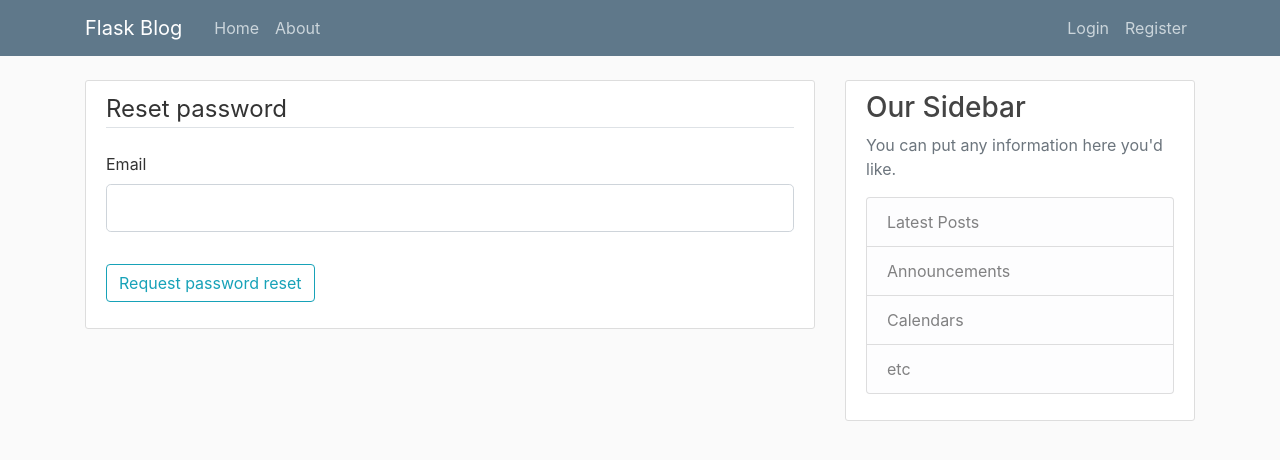
After one commit to dledvinka/Sandbox, a Flask app: page /reset_password in a window 1280 px wide. The commit adds this page. Shown: the top 460 px of the page. Run offline with Flask 2, Linux system fonts and the light colour scheme; some libraries are stand-ins or nearby versions.

Commit message:
Module 10: Password reset

```diff
--- a/Python/FlaskBlog/flaskblog/forms.py
+++ b/Python/FlaskBlog/flaskblog/forms.py
@@ -50,3 +50,17 @@ class PostForm(FlaskForm):
     title = StringField('Title', validators=[DataRequired()])
     content = TextAreaField('Content', validators=[DataRequired()])
     submit = SubmitField('Post')
+
+class RequestResetForm(FlaskForm):
+    email = StringField('Email', validators=[DataRequired(), Email()])
+    submit = SubmitField('Request password reset')
+
+    def validate_email(self, email):
+        user = User.query.filter_by(email=email.data).first()
+        if user is None:
+            raise ValidationError('There is no account with that email. You must register first.')
+
+class ResetPasswordForm(FlaskForm):
+    password = PasswordField('Password', validators=[DataRequired()])
+    confirm_password = PasswordField('Confirm password', validators=[DataRequired(), EqualTo('password')])
+    submit = SubmitField('Reset password')
--- a/Python/FlaskBlog/flaskblog/routes.py
+++ b/Python/FlaskBlog/flaskblog/routes.py
@@ -2,10 +2,11 @@ import secrets
 import os
 from PIL import Image
 from flask import render_template, url_for, flash, redirect, request, abort
-from flaskblog import app, db, bcrypt
-from flaskblog.forms import RegistrationForm, LoginForm, UpdateAccountForm, PostForm
+from flaskblog import app, db, bcrypt, mail
+from flaskblog.forms import RegistrationForm, LoginForm, UpdateAccountForm, PostForm, RequestResetForm, ResetPasswordForm
 from flaskblog.models import User, Post
 from flask_login import login_user, current_user, logout_user, login_required
+from flask_mail import Message
 
 @app.route("/")
 @app.route("/home")
@@ -153,3 +154,44 @@ def delete_post(post_id):
     db.session.commit()
     flash('Your post has been deleted', 'success')
     return redirect(url_for('home'))
+
+def send_reset_email(user):
+    token = user.get_reset_token()
+    msg = Message('Password reset request',
+        sender='noreply@demo.com',
+        recipients=[user.email])
+    msg.body = f'''To reset your password, visit the following link:
+{url_for('reset_token', token=token, _external=True)}
+
+If you did not make this request then simply ignore this email and no changes will be made
+'''
+    mail.send(msg)
+
+@app.route("/reset_password", methods=['GET', 'POST'])
+def reset_request():
+    if current_user.is_authenticated:
+        return redirect(url_for('home'))
+    form = RequestResetForm()
+    if form.validate_on_submit():
+        user = User.query.filter_by(email=form.email.data).first()
+        send_reset_email(user)
+        flash('An email has been sent with instructions to reset your password.', 'info')
+        return redirect(url_for('login'))
+    return render_template('reset_request.html', title='Reset password', form=form)
+
+@app.route("/reset_password/<token>", methods=['GET', 'POST'])
+def reset_token(token):
+    if current_user.is_authenticated:
+        return redirect(url_for('home'))
+    user = User.verify_reset_token(token)
+    if user is None:
+        flash('That is an invalid or expired token', 'warning')
+        return redirect(url_for('reset_request'))
+    form = ResetPasswordForm()
+    if form.validate_on_submit():
+        hashed_password = bcrypt.generate_password_hash(form.password.data).decode('utf-8')
+        user.password = hashed_password
+        db.session.commit()
+        flash('Your password has been updated! You are now able to log in.', 'success')
+        return redirect(url_for('login'))
+    return render_template('reset_token.html', title='Reset password', form=form)
--- a/Python/FlaskBlog/flaskblog/templates/login.html
+++ b/Python/FlaskBlog/flaskblog/templates/login.html
@@ -37,10 +37,10 @@
         </fieldset>
         <div class="form-group">
             {{ form.submit(class="btn btn-outline-info") }}
+            <small class="text-muted ml-2">
+                <a href="{{ url_for('reset_request')}}">Forgot password?</a>
+            </small>
         </div>
-        <small class="text-muted ml-2">
-            <a href="#">Forgot password?</a>
-        </small>
     </form>
 </div>
 <div class="border-top pt-3">
--- /dev/null
+++ b/Python/FlaskBlog/flaskblog/templates/reset_request.html
@@ -0,0 +1,26 @@
+{% extends "layout.html" %} {% block content %}
+<div class="content-section">
+    <form method="POST" action="">
+        {{ form.hidden_tag() }}
+        <fieldset class="form-group">
+            <legend class="border-bottom mb-4">Reset password</legend>
+            <div class="form-group">
+                {{ form.email.label(class="form-control-label")}}
+                {% if form.email.errors %}
+                    {{ form.email(class="form-control form-control-lg is-invalid")}}
+                    <div class="invalid-feedback">
+                        {% for error in form.email.errors %}
+                            <span>{{ error }}</span>
+                        {% endfor %}
+                    </div>
+                {% else %}
+                    {{ form.email(class="form-control form-control-lg")}}
+                {% endif %}
+            </div>
+        </fieldset>
+        <div class="form-group">
+            {{ form.submit(class="btn btn-outline-info") }}
+        </div>
+    </form>
+</div>
+{% endblock content %}
```
Also changed, not shown: Python/FlaskBlog/flaskblog/__init__.py (+8 -0 lines), Python/FlaskBlog/flaskblog/models.py (+15 -1 lines), Python/FlaskBlog/flaskblog/templates/reset_token.html (added, +39 -0 lines).
